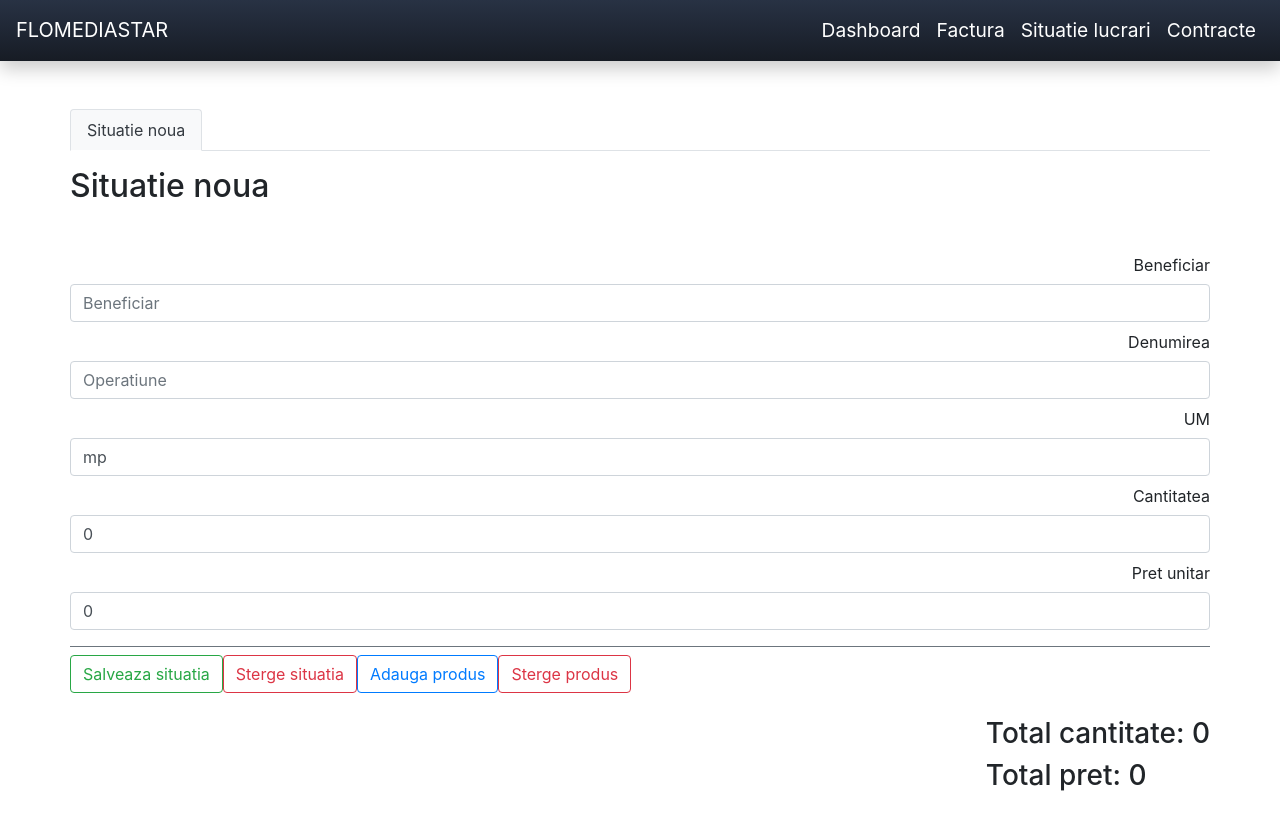
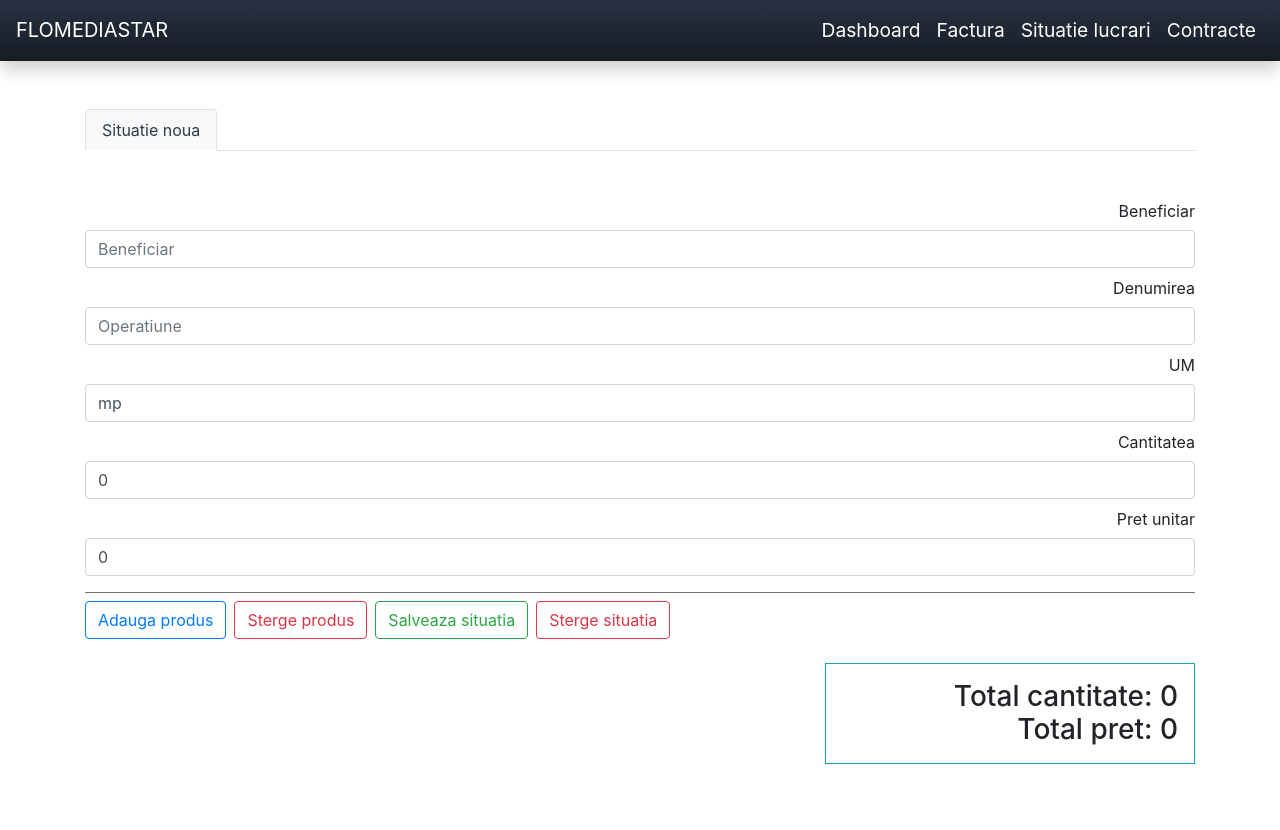
Before and after one commit to dragomirweb/flomediastar, a Vue app in the folder fms/: page /situatie-lucrari in a window 1280 px wide. Shown: the top 830 px of the page. Built offline with nearby package versions, Linux system fonts and the light colour scheme; no server answers.

Commit message:
add responsive styles

```diff
--- a/fms/src/components/Contract.vue
+++ b/fms/src/components/Contract.vue
@@ -3,14 +3,14 @@
     <div class="row">
         <b-tabs class="w-100 my-5">
             <b-tab title="Contract nou" class="pr-none w-100" :title-link-class="linkClass(0)" active>
-                <div class="d-flex">
+                <div class="d-flex justify-content-center justify-content-md-start justify-content-lg-start">
                     <b-btn class="pr-none my-3 w-auto mr-3" variant="outline-success" block @click="print">Printeaza</b-btn>
                     <b-btn class="pr-none my-3 w-auto mr-3" variant="outline-danger" block @click="reset">Sterge</b-btn>
                 </div>
                 <vue-editor v-model="contract"></vue-editor>
             </b-tab>
             <b-tab title="Anexa contract" class="pr-none" :title-link-class="linkClass(1)">
-                <div class="d-flex">
+                <div class="d-flex justify-content-center justify-content-md-start justify-content-lg-start">
                     <b-btn class="pr-none my-3 w-auto mr-3" variant="outline-success" block @click="print">Printeaza</b-btn>
                     <b-btn class="pr-none my-3 w-auto mr-3" variant="outline-danger" block @click="resetAnexa">Sterge</b-btn>
                 </div>
--- a/fms/src/components/GenerateInvoice.vue
+++ b/fms/src/components/GenerateInvoice.vue
@@ -123,7 +123,7 @@
 import {
     mapGetters,
     mapActions,
-mapMutations
+    mapMutations
 } from 'vuex'
 
 export default {
@@ -155,12 +155,11 @@ export default {
             showClientForm: true
         }
     },
-    created() {
-    },
+    created() {},
     mounted() {
         if (this.invAction === 'newInvoice') {
             this.generateNewInvoiceWithData;
-        } else if (this.invAction === 'editInvoice'){
+        } else if (this.invAction === 'editInvoice') {
             this.editCurrentInvoice;
         }
     },
@@ -234,21 +233,52 @@ export default {
             vm.factura.totalFacturaTva = vm.factura.totalFactura * 0.19;
             vm.factura.totalFacturaPlusTva = vm.factura.totalFactura + vm.factura.totalFacturaTva;
         },
-        saveInvoice(){
-            if(this.invAction === 'newInvoice'){
-                this.factura.factura = 'factura-' + this.getInvoices.length;
-                this.addNewInvoice({factura: this.factura})
-            } else if(this.invAction === 'editInvoice'){
+        saveInvoice() {
+            if (this.invAction === 'newInvoice') {
+                this.factura.factura = 'factura-' + (this.getInvoices.length + 1);
+                this.addNewInvoice({
+                    factura: this.factura
+                })
+            } else if (this.invAction === 'editInvoice') {
                 this.$store.state.editInvoice = false;
                 this.editExistingInvoice();
             } else {
-                this.addNewInvoice({factura: this.factura})
+                this.factura.factura = 'factura-' + (this.getInvoices.length + 1);
+                this.addNewInvoice({
+                    factura: this.factura
+                }).then(
+                    this.factura = {
+                        factura: '',
+                        firma: '',
+                        data: new Date,
+                        nrRegCom: '',
+                        cif: '',
+                        sediul: '',
+                        contBancar: '',
+                        banca: '',
+                        sucursala: '',
+                        produse: [{
+                            descriere: 'Prestari servicii',
+                            unitate: '',
+                            pret: 0,
+                            cantitatea: 0,
+                            valoarea: 0
+                        }],
+                        totalFactura: 0,
+                        totalFacturaTva: 0,
+                        totalFacturaPlusTva: 0
+                    }
+                ).then(
+                    setTimeout(() => {
+                        this.showClientForm = true
+                    }, 1500)
+                )
             }
         },
-        resetGenerateInvoice(){
-            if(this.invAction === 'newInvoice'){
+        resetGenerateInvoice() {
+            if (this.invAction === 'newInvoice') {
                 this.$store.state.newInvoiceFromDetails = false;
-            } else if(this.invAction === 'editInvoice'){
+            } else if (this.invAction === 'editInvoice') {
                 this.$store.state.editInvoice = false;
             } else {
                 this.showClientForm = true;
@@ -260,7 +290,7 @@ export default {
         ...mapGetters({
             getInvoices: 'getInvoices',
         }),
-        generateNewInvoiceWithData(){
+        generateNewInvoiceWithData() {
             const data = this.newFactura.factura;
             let newData = this.factura;
 
@@ -270,7 +300,7 @@ export default {
                 }
             };
         },
-        editCurrentInvoice(){
+        editCurrentInvoice() {
             const data = this.editInvoice.factura;
             this.factura = data;
         }
--- a/fms/src/components/GenerateSituatie.vue
+++ b/fms/src/components/GenerateSituatie.vue
@@ -27,15 +27,17 @@
                 </b-form-group>
             </b-form-group>
         </div>
-        <b-button type="submit" variant="outline-success">Salveaza situatia</b-button>
-        <b-button type="reset" variant="outline-danger">Sterge situatia</b-button>
-        <b-button @click="adaugaProdus" variant="outline-primary">Adauga produs</b-button>
-        <b-button @click="stergeProdus" variant="outline-danger">Sterge produs</b-button>
+        <div class="d-flex flex-column flex-md-row">
+            <b-button type="submit" variant="outline-success" class="mb-2 mb-md-0 mr-md-2 order-2">Salveaza situatia</b-button>
+            <b-button type="reset" variant="outline-danger" class="mb-2 mb-md-0 mr-md-2 order-3">Sterge situatia</b-button>
+            <b-button @click="adaugaProdus" variant="outline-primary" class="mb-2 mb-md-0 mr-md-2 order-0">Adauga produs</b-button>
+            <b-button @click="stergeProdus" variant="outline-danger" class="mb-2 mb-md-0 mr-md-2 order-1">Sterge produs</b-button>
+        </div>
     </b-form>
     <div class="d-flex justify-content-end mt-4">
-        <div>
-            <h3>Total cantitate: {{ situatielucrari.totalCantitate }}</h3>
-            <h3>Total pret: {{ situatielucrari.totalPret }}</h3>
+        <div class="col-12 col-md-4 p-3 border border-info">
+            <h3 class="m-0 text-right">Total cantitate: {{ situatielucrari.totalCantitate }}</h3>
+            <h3 class="m-0 text-right">Total pret: {{ situatielucrari.totalPret }}</h3>
         </div>
     </div>
 </div>
@@ -76,8 +78,7 @@ export default {
             situatii: []
         }
     },
-    created() {
-    },
+    created() {},
     mounted() {
 
     },
@@ -93,7 +94,9 @@ export default {
         },
         onSubmit(evt) {
             evt.preventDefault();
-            this.saveSituatieLucrari({situatielucrari: this.situatielucrari}).then(
+            this.saveSituatieLucrari({
+                situatielucrari: this.situatielucrari
+            }).then(
                 this.situatielucrari = {
                     situatie: '',
                     data: '',
@@ -157,7 +160,7 @@ export default {
         setSitLucrari() {
             this.situatielucrari.situatie = 'Situatie lucrari nr.' + (this.situatii.length + 1) + '/' + this.dateAzi;
         },
-        test(){
+        test() {
 
         }
     },
@@ -177,5 +180,7 @@ export default {
 </script>
 
 <style lang="scss" scoped>
-
+.shadow {
+    box-shadow: 0 10px 20px rgba(0, 0, 0, 0.19), 0 6px 6px rgba(0, 0, 0, 0.23);
+}
 </style>
--- a/fms/src/components/InvoiceList.vue
+++ b/fms/src/components/InvoiceList.vue
@@ -16,7 +16,7 @@
         </div>
         <div class="invoices" v-if="!newInvoiceFromDetails && !editInvoice">
             <div class="w-100 d-flex justify-content-center mt-5" v-if="filteredInvoices.length == 0">
-                <h1 class="text-info">Nu s-au gasit facturi! &#x1F600;</h1>
+                <h1 class="text-info text-center">Nu s-au gasit facturi! &#x1F600;</h1>
             </div>
             <b-list-group v-for="(invoice, index) in filteredInvoices.slice(0, selected)" :key="invoice.id" class="d-flex">
                 <b-list-group-item class="mb-2">
@@ -92,6 +92,7 @@ import _ from 'lodash'
 
 export default {
     name: 'InvoiceList',
+    props: ['invoicesPayload'],
     components: {
         "Datepicker": Datepicker,
         "GenerateInvoice": GenerateInvoice
--- a/fms/src/components/SitLucrari.vue
+++ b/fms/src/components/SitLucrari.vue
@@ -1,9 +1,8 @@
 <template>
 <div class="container">
     <div class="row">
-        <b-tabs class="w-100 my-5">
+        <b-tabs class="col-12 w-100 my-5">
             <b-tab title="Situatie noua" class="w-100" :title-link-class="linkClass(0)" active>
-                <h2 class="mt-3">Situatie noua</h2>
                 <generate-situatie></generate-situatie>
             </b-tab>
             <b-tab title="Lista" :title-link-class="linkClass(1)" v-if="situatii.length != 0">
```
